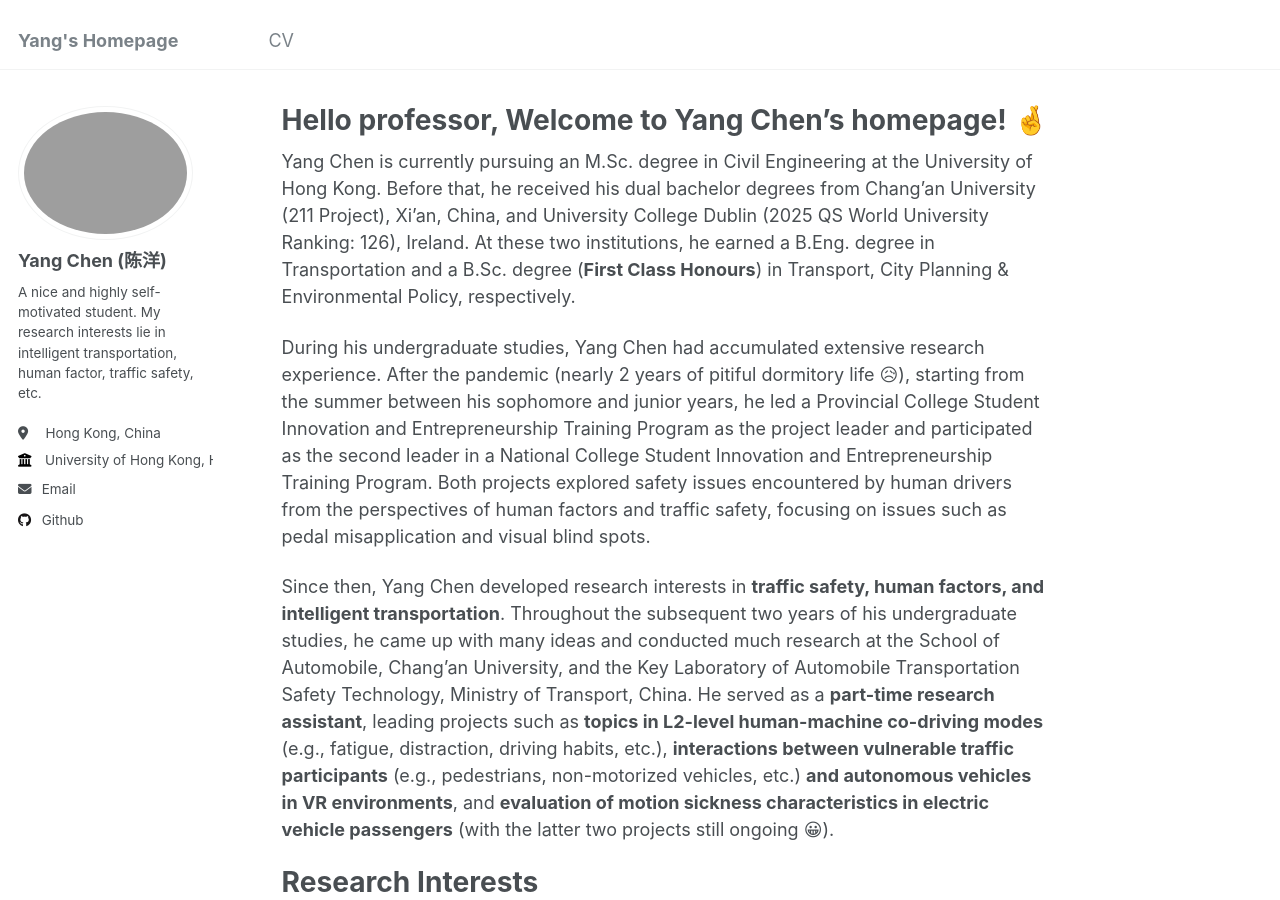
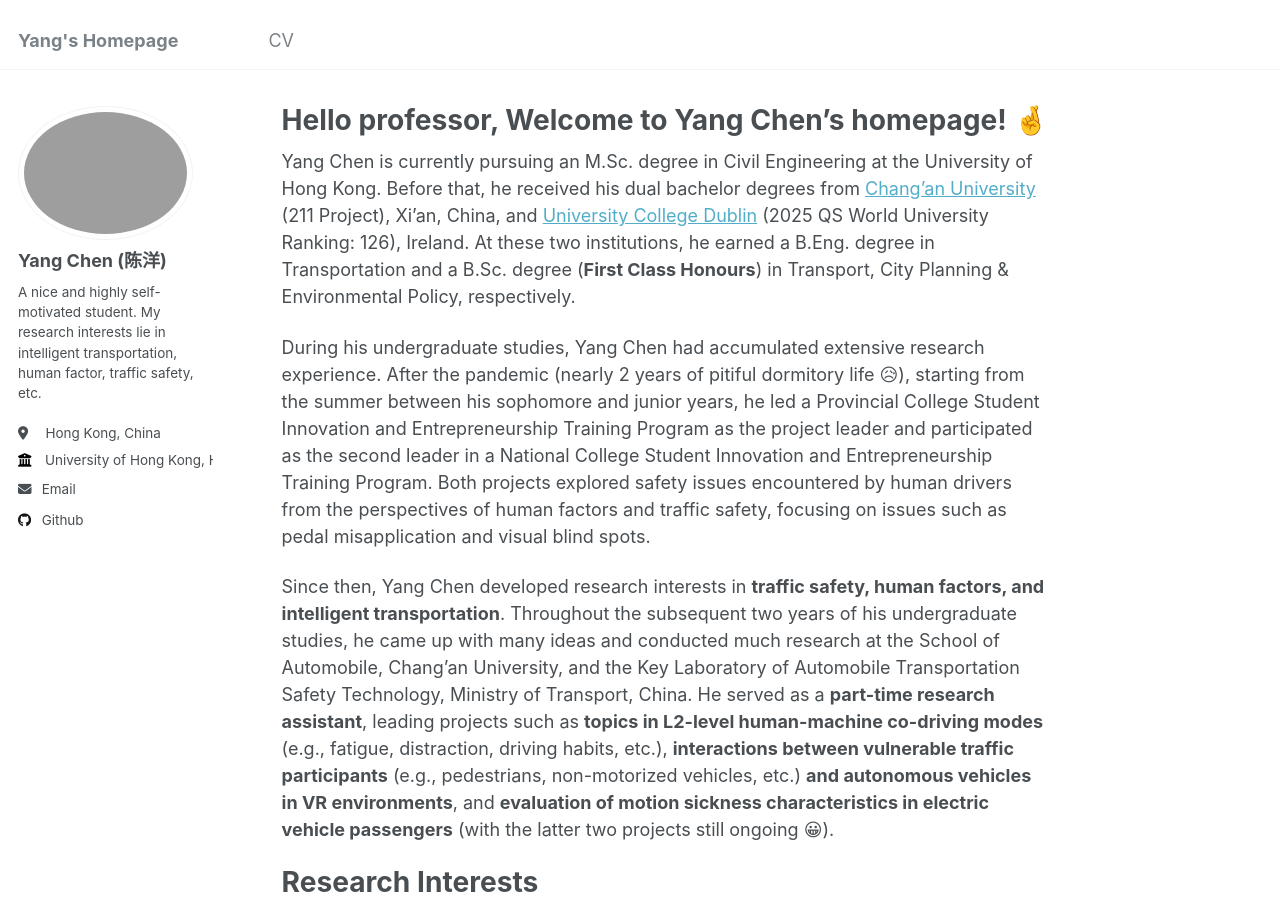
Before and after one commit to Sugar-eatingSheep/YangCHEN.github.io, a Jekyll site: the page built from _pages/about.md, in a window 1280 px wide and 900 px high. Built offline with Jekyll 4.4.1, drawn with Linux system fonts in a browser that asks for light colours; part of the change alters nothing that is shown.

```diff
--- a/_pages/about.md
+++ b/_pages/about.md
@@ -7,7 +7,7 @@ redirect_from:
   - /about.html
 ---
 
-Yang Chen is currently pursuing an M.Sc. degree in Civil Engineering at the University of Hong Kong. Before that, he received his dual bachelor degrees from Chang'an University (211 Project), Xi'an, China, and University College Dublin (2025 QS World University Ranking: 126), Ireland. At these two institutions, he earned a B.Eng. degree in Transportation and a B.Sc. degree (**First Class Honours**) in Transport, City Planning & Environmental Policy, respectively.
+Yang Chen is currently pursuing an M.Sc. degree in Civil Engineering at the University of Hong Kong. Before that, he received his dual bachelor degrees from [Chang'an University](https://en.chd.edu.cn/) (211 Project), Xi'an, China, and [University College Dublin](https://www.ucd.ie/) (2025 QS World University Ranking: 126), Ireland. At these two institutions, he earned a B.Eng. degree in Transportation and a B.Sc. degree (**First Class Honours**) in Transport, City Planning & Environmental Policy, respectively.
 
 During his undergraduate studies, Yang Chen had accumulated extensive research experience. After the pandemic (nearly 2 years of pitiful dormitory life 😥), starting from the summer between his sophomore and junior years, he led a Provincial College Student Innovation and Entrepreneurship Training Program as the project leader and participated as the second leader in a National College Student Innovation and Entrepreneurship Training Program. Both projects explored safety issues encountered by human drivers from the perspectives of human factors and traffic safety, focusing on issues such as pedal misapplication and visual blind spots.
 
@@ -100,4 +100,4 @@ Publications
 
 🤗 Thank you for reading this far!
 ======
-**More information about Yang Chen can be found in his [CV](https://sugar-eatingsheep.github.io/YangCHEN.github.io//files/Yang%20CHEN--CV.pdf).**
+**More information about Yang Chen can be found in his [CV](https://github.com/Sugar-eatingSheep/YangCHEN.github.io/files/Yang CHEN--CV.pdf).**
```
